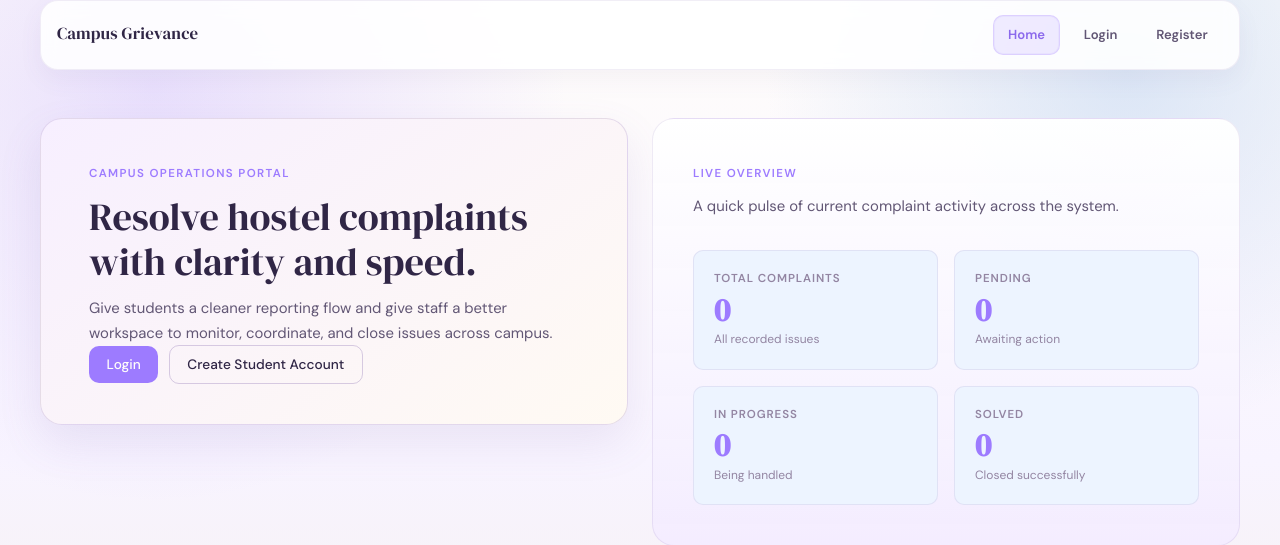
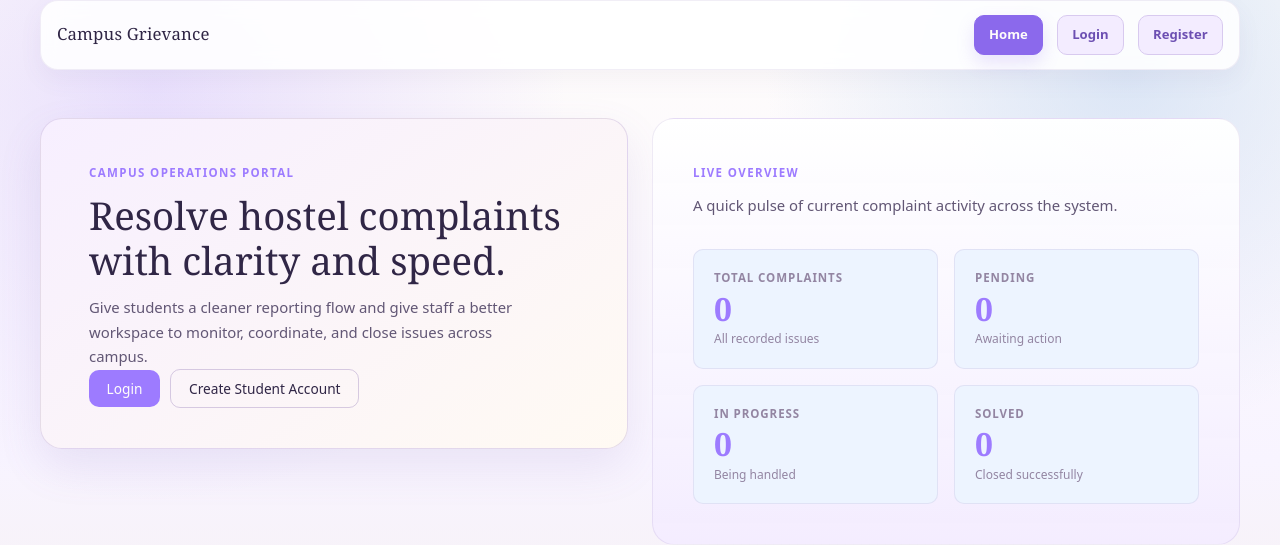
Before and after one commit to BHANU-PHANINDRA-V/LOGINSIGNUP_DONE, a Django app: page / in a window 1280 px wide. Shown: the top 545 px of the page. Run offline with Django 5.2, Linux system fonts and the light colour scheme; data that the repository does not hold is empty; parts of the project's set-up code (start-up, migrations or seed data) failed here and were passed over.

Commit message:
Update index.css

```diff
--- a/campus_g/static/index.css
+++ b/campus_g/static/index.css
@@ -861,7 +861,7 @@ button.inline,
    Fonts: DM Serif Display (headings) + DM Sans (body)
    ============================================================ */
 
-@import url('https://fonts.googleapis.com/css2?family=DM+Serif+Display:ital@0;1&family=DM+Sans:opsz,wght@9..40,300;9..40,400;9..40,500;9..40,600&display=swap');
+/*@import url('https://fonts.googleapis.com/css2?family=DM+Serif+Display:ital@0;1&family=DM+Sans:opsz,wght@9..40,300;9..40,400;9..40,500;9..40,600&display=swap');
 
 /* ── Custom Properties ─────────────────────────────────────── */
 :root {
@@ -1015,7 +1015,7 @@ pre {
 .site-nav-links {
   display: flex;
   align-items: center;
-  gap: 0.5rem;
+  gap: 0.85rem;
   flex-wrap: wrap;
 }
 
@@ -1026,9 +1026,9 @@ pre {
   min-height: 38px;
   padding: 0.55rem 0.9rem;
   border-radius: 10px;
-  border: 1px solid transparent;
-  background: transparent;
-  color: var(--text-secondary);
+  border: 1px solid #d8caef;
+  background: #f3ecff;
+  color: #6c4fb2;
   font-size: 0.82rem;
   font-weight: 600;
   text-decoration: none;
@@ -1036,17 +1036,17 @@ pre {
 }
 
 .site-nav-link:hover {
-  background: rgba(157,123,255,0.08);
-  color: var(--text-primary);
-  border-color: rgba(157,123,255,0.14);
+  background: #e7dbff;
+  color: #5c3ea6;
+  border-color: #c8b3f1;
   text-decoration: none;
 }
 
 .site-nav-link.active {
-  background: rgba(157,123,255,0.14);
-  border-color: rgba(157,123,255,0.24);
-  color: var(--accent-hover);
-  box-shadow: inset 0 0 0 1px rgba(157,123,255,0.08);
+  background: #8b69ec;
+  border-color: #8b69ec;
+  color: #fffdfb;
+  box-shadow: 0 8px 18px rgba(139,105,236,0.18);
 }
 
 .container {
@@ -2155,7 +2155,7 @@ button.inline,
   }
 
   .site-nav-link {
-    flex: 1 1 calc(50% - 0.35rem);
+    flex: 1 1 calc(50% - 0.5rem);
   }
 
   .container.wide,
@@ -2209,3 +2209,4 @@ button[disabled]:hover,
   background: var(--bg-hover);
   color: var(--text-muted);
 }
+*/
```
